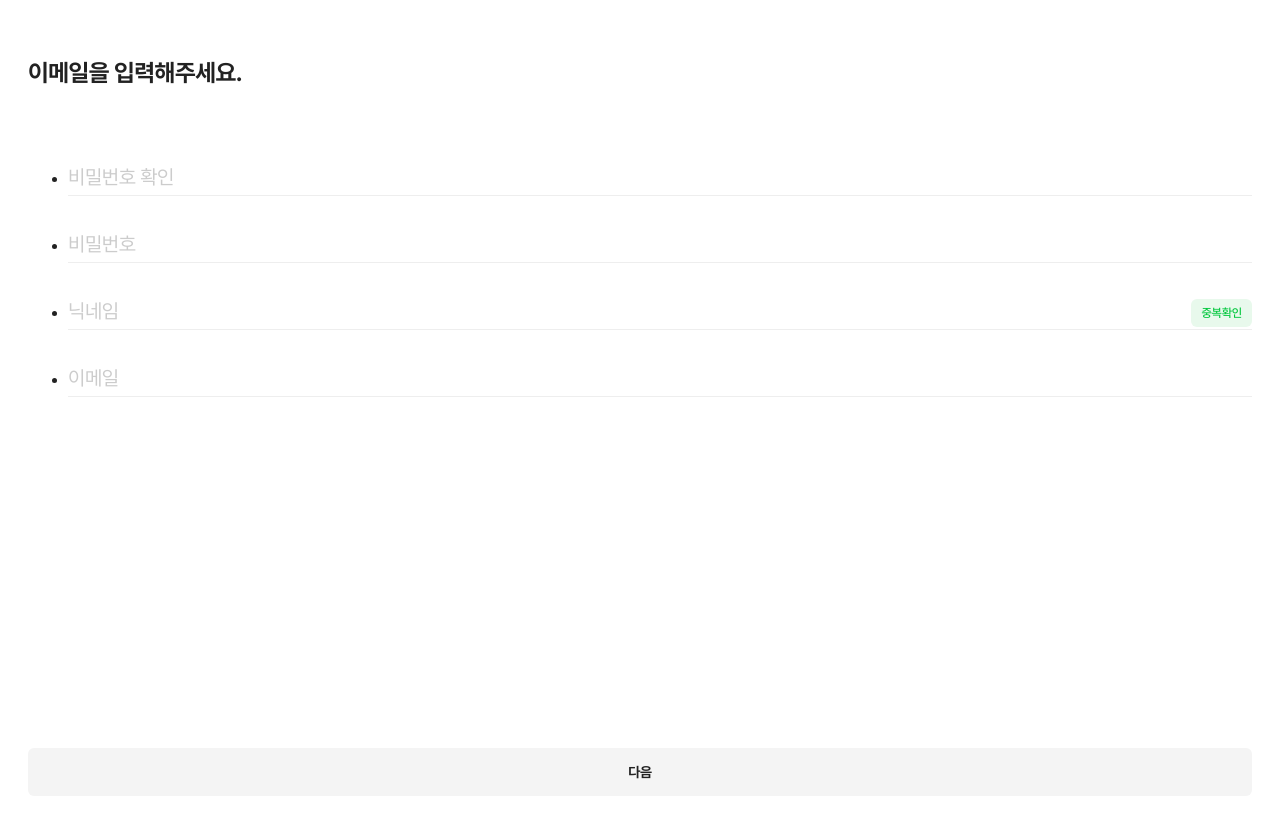
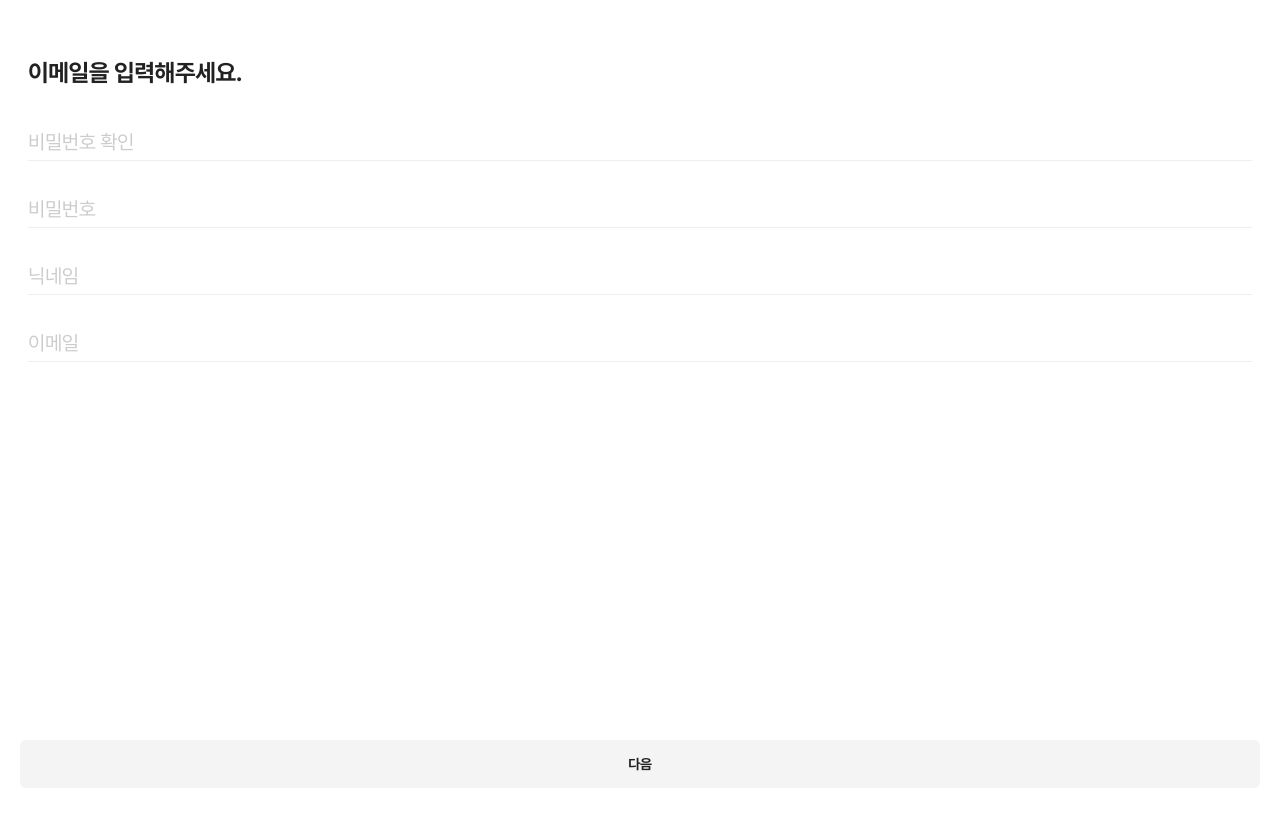
Before and after one commit to a-daily-diary/ADD.FE, a Next.js app: page /account/register in a window 1280 px wide. Built offline with nearby package versions, Linux system fonts and the light colour scheme; what emotion-reset would draw is missing.

Commit message:
💄 #69 - RegisterFrom 스타일 코드 수정
- RegisterFrom 스타일 코드 수정을 위해 register 스타일 코드도 수정

```diff
--- a/src/components/account/RegisterForm.tsx
+++ b/src/components/account/RegisterForm.tsx
@@ -69,10 +69,11 @@ const RegisterForm = ({
   };
 
   return (
-    // eslint-disable-next-line @typescript-eslint/no-misused-promises
-    <Form onSubmit={handleSubmit(onSubmitHandler)}>
-      <FormInputList>
-        <FormInputItem>
+    <Section>
+      <TitleContainer>
+        <Title>이메일을 입력해주세요.</Title>
+      </TitleContainer>
+      <FormInputContainer>
         <FormInput
           register={register('email', {
             required: REQUIRED_MESSAGE.email,
@@ -80,8 +81,7 @@ const RegisterForm = ({
               value: VALID_VALUE.email,
               message: ERROR_MESSAGE.email,
             },
-              validate: () =>
-                !isDoubleCheck.email || '이미 가입한 이메일입니다.',
+            validate: () => !isDoubleCheck.email || '이미 가입한 이메일입니다.',
           })}
           name="email"
           type="text"
@@ -90,8 +90,7 @@ const RegisterForm = ({
           errors={errors.email}
           vaule={getValues('email')}
         />
-        </FormInputItem>
-        <FormInputItem>
+
         <FormInput
           register={register('username', {
             required: REQUIRED_MESSAGE.username,
@@ -109,7 +108,8 @@ const RegisterForm = ({
           doubleCheck="중복확인 완료"
           vaule={getValues('username')}
         />
-          <Button
+        {/* TODO: 중복 확인 버튼 UI 수정 */}
+        {/* <Button
             pattern="box"
             size="sm"
             variant="highlight"
@@ -118,9 +118,7 @@ const RegisterForm = ({
             }}
           >
             중복확인
-          </Button>
-        </FormInputItem>
-        <FormInputItem>
+          </Button> */}
         <FormInput
           register={register('password', {
             required: REQUIRED_MESSAGE.password,
@@ -136,14 +134,11 @@ const RegisterForm = ({
           errors={errors.password}
           vaule={getValues('password')}
         />
-        </FormInputItem>
-        <FormInputItem>
         <FormInput
           register={register('passwordCheck', {
             required: REQUIRED_MESSAGE.passwordCheck,
             validate: (value) =>
-                value === passwordCheckRef.current ||
-                ERROR_MESSAGE.passwordCheck,
+              value === passwordCheckRef.current || ERROR_MESSAGE.passwordCheck,
           })}
           name="passwordCheck"
           type="password"
@@ -151,37 +146,41 @@ const RegisterForm = ({
           label="비밀번호 확인"
           errors={errors.passwordCheck}
         />
-        </FormInputItem>
-      </FormInputList>
+      </FormInputContainer>
+      <ButtonContainer>
         <Button disabled={!isValid} pattern="box" size="lg" fullWidth>
           다음
         </Button>
-    </Form>
+      </ButtonContainer>
+    </Section>
   );
 };
 
 export default RegisterForm;
 
-const Form = styled.form`
-  display: flex;
-  flex-direction: column;
-  justify-content: space-between;
-  height: 100vh;
-  margin: 40px 0 0;
+const Section = styled.section`
+  margin-bottom: 72px;
 `;
 
-const FormInputList = styled.ul`
+const TitleContainer = styled.div`
+  margin-bottom: 40px;
+`;
+
+const Title = styled.h1`
+  ${({ theme }) => theme.fonts.headline_01};
+`;
+
+const FormInputContainer = styled.div`
   display: flex;
   flex-direction: column-reverse;
-  justify-content: space-between;
   gap: 36px;
 `;
 
-const FormInputItem = styled.li`
-  position: relative;
-  button {
-    position: absolute;
-    top: 0;
+const ButtonContainer = styled.div`
+  position: fixed;
   right: 0;
-  }
+  bottom: 0;
+  left: 0;
+  padding: 12px 20px;
+  background-color: ${({ theme }) => theme.colors.white};
 `;
--- a/src/pages/account/register.tsx
+++ b/src/pages/account/register.tsx
@@ -19,13 +19,9 @@ const Register = () => {
   return (
     <>
       <Seo title="회원가입 | a daily diary" />
-      <main>
-        <FormWrapper>
+      <Container>
         {formData.email.length === 0 && (
-            <>
-              <Title>이메일을 입력해주세요.</Title>
           <RegisterForm formData={formData} setFormData={setFormData} />
-            </>
         )}
         {formData.email.length > 0 && formData.imgUrl === '' && (
           <>
@@ -44,13 +40,16 @@ const Register = () => {
           </>
         )}
         {formData.isAgree && <p>회원가입 완료</p>}
-        </FormWrapper>
-      </main>
+      </Container>
     </>
   );
 };
 
 export default Register;
+
+const Container = styled.div`
+  padding: 28px 20px;
+`;
 
 const Title = styled.h1`
   ${({ theme }) => theme.fonts.headline_01}
@@ -61,10 +60,3 @@ const Description = styled.p`
   ${({ theme }) => theme.fonts.body_07}
   color: ${({ theme }) => theme.colors.gray_02};
 `;
-
-const FormWrapper = styled.section`
-  display: flex;
-  flex-direction: column;
-  height: 100vh;
-  padding: 28px 20px 12px;
-`;
```
Lines whose indentation alone changed are shown as unchanged.
